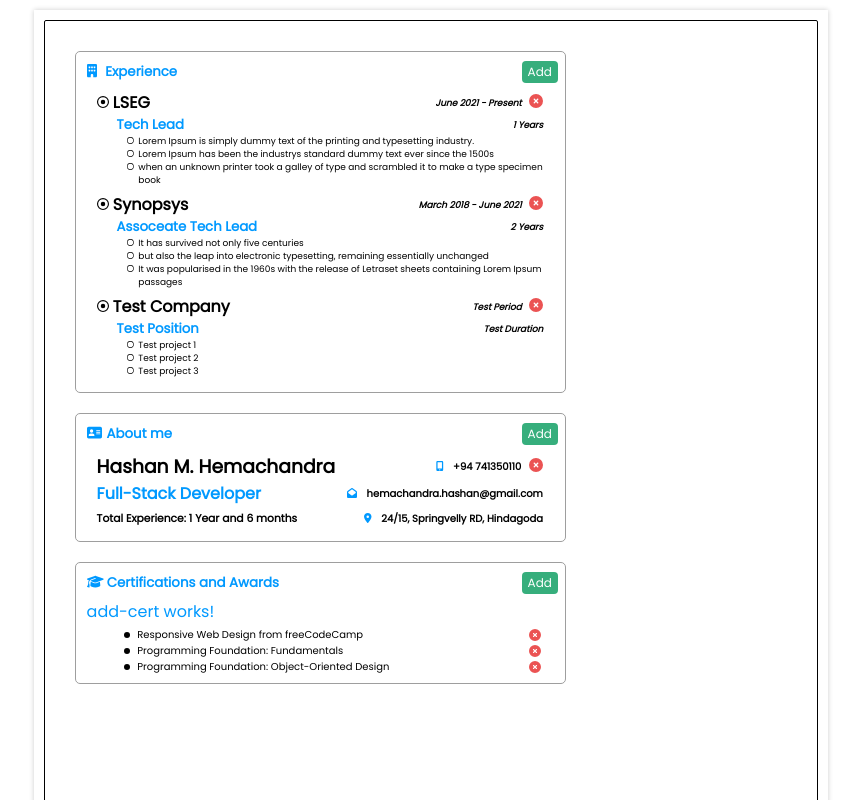
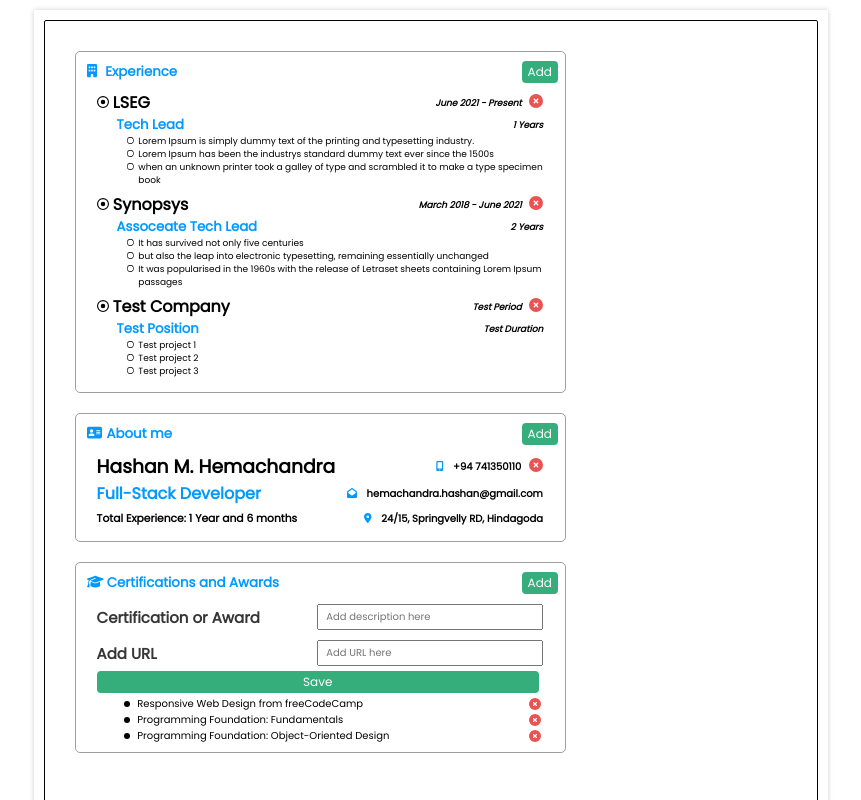
Before and after one commit to hmalindu1/resume-builder, an Angular app: page / in a window 1280 px wide. Shown: the top 800 px of the page, without its empty margins (209-1070 px from the left). Built offline with nearby package versions, Linux system fonts and the light colour scheme; data requests are answered from the project's data file.

Commit message:
html form for adding information

```diff
--- a/src/app/components/add-cert/add-cert.component.html
+++ b/src/app/components/add-cert/add-cert.component.html
@@ -1 +1,11 @@
-<p>add-cert works!</p>
+<form>
+    <div class="form-control">
+        <h4 for="description">Certification or Award</h4>
+        <input type="text" name="description" [(ngModel)]="description" id="description" placeholder="Add description here">
+    </div>
+    <div class="form-control">
+        <h4 for="url">Add URL</h4>
+        <input type="text" name="url" [(ngModel)]="url" id="url" placeholder="Add URL here">
+    </div>
+    <input type="submit" value="Save" class="btn btn-block">
+</form>
```
